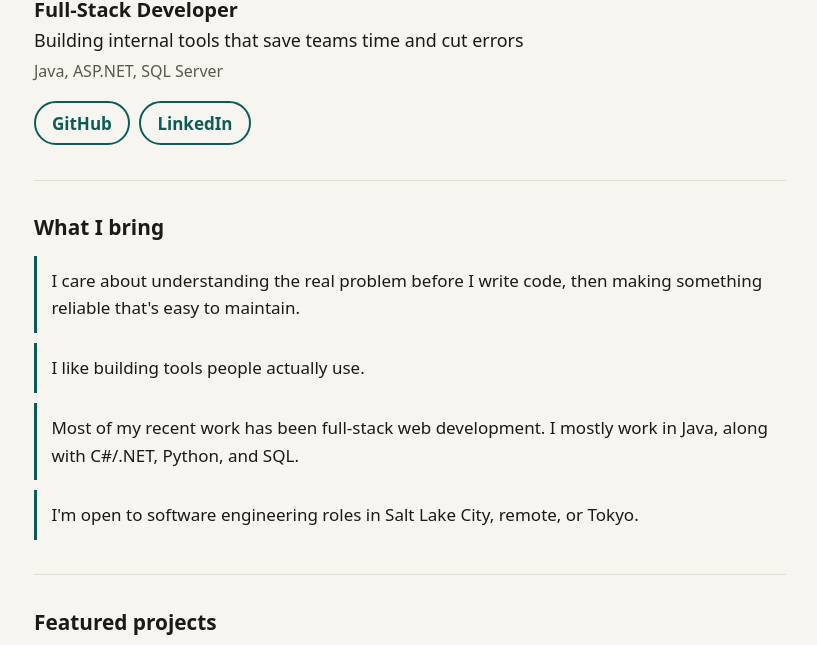
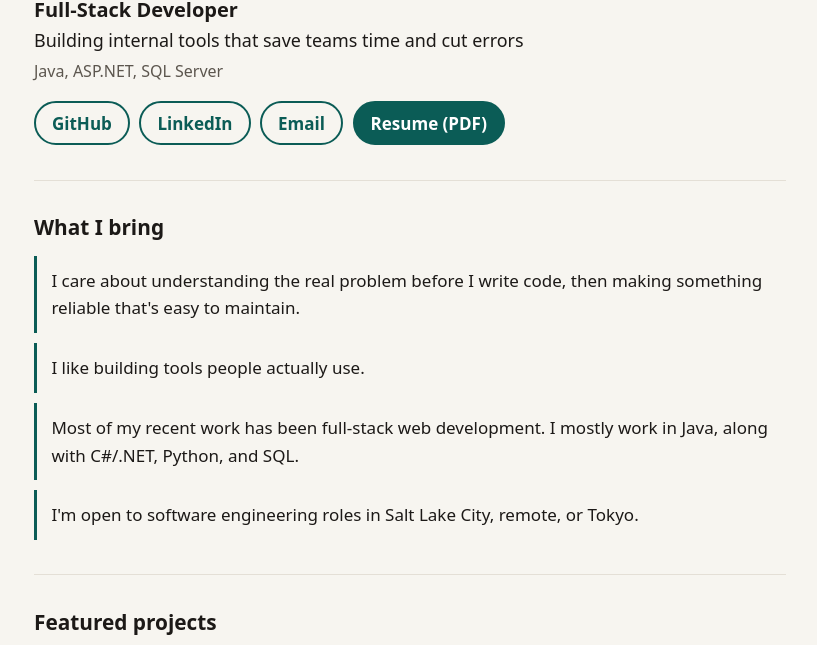
Before and after one commit to pheonox71/pheonox71.github.io, a plain HTML site: page index.html in a window 1280 px wide. Shown: the part 155-800 px from the top of the page, without its empty margins (230-1047 px from the left). Drawn offline with Linux system fonts and the light colour scheme.

Commit message:
Add the resume PDF and email contact links. (#2)
The one-page resume stays at a fixed path so a later update is a file swap. Hero and footer both link to it and to chancehardman71@gmail.com.

Co-authored-by: Cursor Agent <cursoragent@cursor.com>
Co-authored-by: pheonox71 <pheonox71@users.noreply.github.com>

```diff
--- a/index.html
+++ b/index.html
@@ -71,11 +71,9 @@
         <ul class="actions">
           <li><a href="https://github.com/pheonox71" rel="me noopener noreferrer" target="_blank">GitHub<span class="visually-hidden"> (opens in a new tab)</span></a></li>
           <li><a href="https://www.linkedin.com/in/chance-brenchley" rel="me noopener noreferrer" target="_blank">LinkedIn<span class="visually-hidden"> (opens in a new tab)</span></a></li>
+          <li><a href="mailto:chancehardman71@gmail.com">Email</a></li>
+          <li><a class="primary" href="resume/Chance_Brenchley_Resume.pdf" type="application/pdf" target="_blank" rel="noopener noreferrer">Resume (PDF)<span class="visually-hidden"> (opens in a new tab)</span></a></li>
         </ul>
-        <!-- Email and a resume PDF are not published yet. Add them to this list when they are ready:
-             <li><a href="mailto:you@example.com">Email</a></li>
-             <li><a href="resume.pdf">Resume</a></li>
-        -->
       </section>
 
       <section id="bring" aria-labelledby="bring-heading">
@@ -192,6 +190,8 @@
         <ul class="actions">
           <li><a href="https://github.com/pheonox71" rel="me noopener noreferrer" target="_blank">GitHub<span class="visually-hidden"> (opens in a new tab)</span></a></li>
           <li><a href="https://www.linkedin.com/in/chance-brenchley" rel="me noopener noreferrer" target="_blank">LinkedIn<span class="visually-hidden"> (opens in a new tab)</span></a></li>
+          <li><a href="mailto:chancehardman71@gmail.com">Email</a></li>
+          <li><a class="primary" href="resume/Chance_Brenchley_Resume.pdf" type="application/pdf" target="_blank" rel="noopener noreferrer">Resume (PDF)<span class="visually-hidden"> (opens in a new tab)</span></a></li>
         </ul>
       </address>
     </div>
--- a/styles.css
+++ b/styles.css
@@ -205,6 +205,16 @@ p {
   color: var(--on-accent);
 }
 
+.actions a.primary {
+  background: var(--accent);
+  color: var(--on-accent);
+}
+
+.actions a.primary:hover {
+  background: transparent;
+  color: var(--accent);
+}
+
 section {
   padding: 2.15rem 0;
   scroll-margin-top: 4.5rem;
```
Also changed, not shown: 2 other files.
